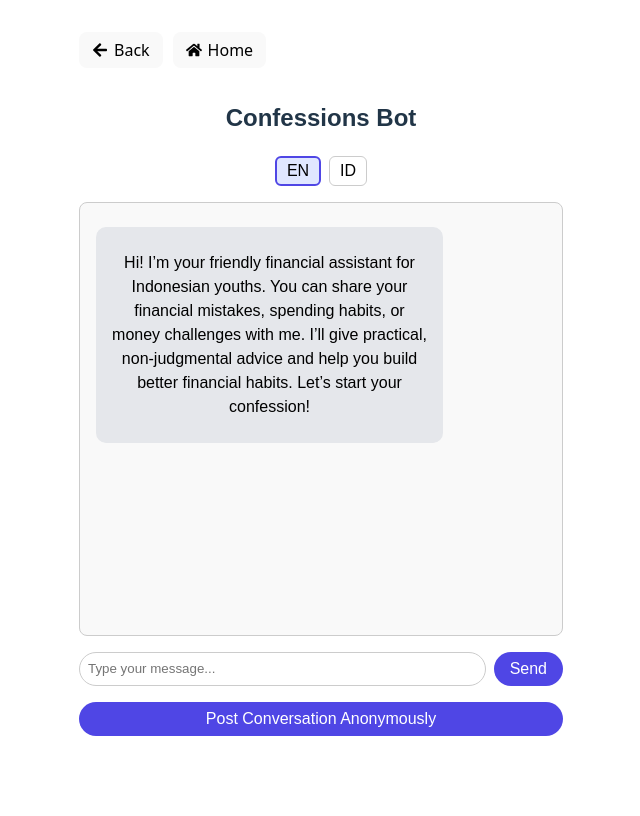
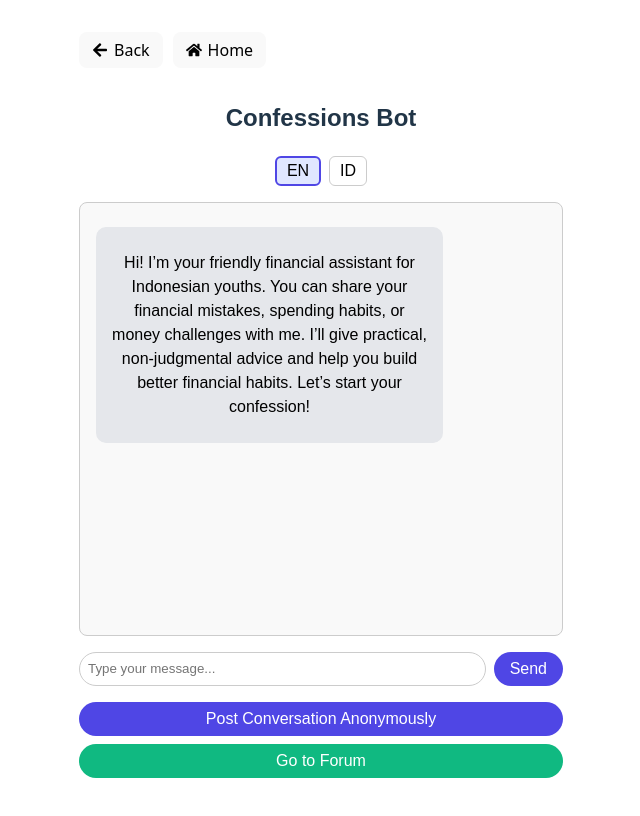
Before and after one commit to ryano245/finwise, a React (Vite) app in the folder frontend/: page /confessions in a window 1280 px wide. Shown: the top 816 px of the page, without its empty margins (319-959 px from the left). Built offline with nearby package versions, Linux system fonts and the light colour scheme.

Commit message:
Improve UI for forum and confessions page

```diff
--- a/frontend/src/Confessions.tsx
+++ b/frontend/src/Confessions.tsx
@@ -211,7 +211,7 @@ const Confessions: React.FC = () => {
         </button>
       </div>
 
-      {/* Go to Post Page */}
+      {/* Post Conversation Anonymously Button */}
 {messages.length > 0 && (
   <button
     onClick={goToPostPage}
@@ -228,10 +228,27 @@ const Confessions: React.FC = () => {
   >
     {currentLanguage === "en"
       ? "Post Conversation Anonymously"
-            : "Posting Percakapan Secara Anonim"
-          }
+      : "Posting Percakapan Secara Anonim"}
   </button>
 )}
+
+{/* Go to Forum Button */}
+<button
+  onClick={() => navigate("/forum")}
+  style={{
+    marginTop: "0.5rem",
+    width: "100%",
+    padding: "0.5rem 1rem",
+    borderRadius: "20px",
+    border: "none",
+    backgroundColor: "#10b981", // green color
+    color: "white",
+    cursor: "pointer",
+  }}
+>
+  {currentLanguage === "en" ? "Go to Forum" : "Ke Forum"}
+</button>
+
     </div>
   );
 };
--- a/frontend/src/Forum.tsx
+++ b/frontend/src/Forum.tsx
@@ -15,7 +15,7 @@ const Forum: React.FC = () => {
   useEffect(() => {
     const fetchPosts = async () => {
       try {
-        const res = await fetch(`${import.meta.env.VITE_BACKEND_URL}/api/forum`);
+        const res = await fetch(`${import.meta.env.VITE_BACKEND_URL}/api/confess`);
         const data = await res.json();
         setPosts(data);
       } catch (err) {
@@ -50,7 +50,7 @@ const Forum: React.FC = () => {
           {/* Conversation Preview */}
           <div
             style={{
-              border: "1px solid #ddd",
+              border: "1px solid #ccc",
               borderRadius: "8px",
               padding: "1rem",
               maxHeight: "300px",
@@ -59,19 +59,21 @@ const Forum: React.FC = () => {
               backgroundColor: "#f9f9f9",
             }}
           >
-            {post.conversation.map((msg, idx) => (
+            {post.conversation.map((msg, idx) => {
+              const sender = msg.sender || "bot"; // default to bot if missing
+              return (
                 <div
                   key={idx}
                   style={{
                     display: "flex",
-                  justifyContent: msg.sender === "user" ? "flex-end" : "flex-start",
+                    justifyContent: sender === "user" ? "flex-end" : "flex-start",
                     margin: "0.5rem 0",
                   }}
                 >
                   <div
                     style={{
-                    backgroundColor: msg.sender === "user" ? "#4f46e5" : "#e5e7eb",
-                    color: msg.sender === "user" ? "white" : "black",
+                      backgroundColor: sender === "user" ? "#4f46e5" : "#e5e7eb",
+                      color: sender === "user" ? "white" : "black",
                       padding: "0.5rem 1rem",
                       borderRadius: "10px",
                       maxWidth: "70%",
@@ -81,7 +83,8 @@ const Forum: React.FC = () => {
                     <ReactMarkdown>{msg.text}</ReactMarkdown>
                   </div>
                 </div>
-            ))}
+              );
+            })}
           </div>
 
           {/* Caption at the bottom */}
```
Also changed, not shown: 1 other file (tests, documents, lock files or other folders). Lines whose indentation alone changed are shown as unchanged.
